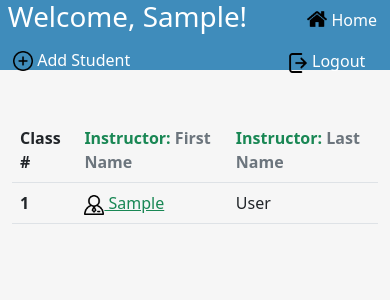
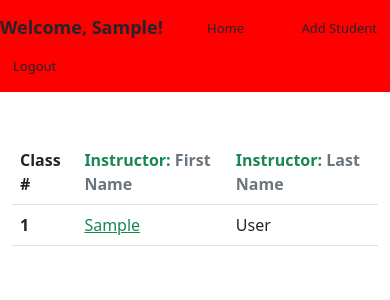
Before and after one commit to alexis0501/Python-Project, a Flask app: page /home in a window 390 px wide. Shown: the top 300 px of the page. Run offline with Flask 2, Linux system fonts and the light colour scheme; the visitor is signed in with stand-in values (Sample User, id 1); tables that the repository leaves empty or names only in its code hold one stand-in row (values such as "Sample post").

Commit message:
Added navbar onto every html page w/ media query

```diff
--- a/flask_app/static/css/navbar.css
+++ b/flask_app/static/css/navbar.css
@@ -1,31 +1,11 @@
-*{
-    margin: 0;
-    padding: 0;
+nav{
+    background-color: red;
 }
 
-
-.nav{
-    background-color: #3F8CBB;
-    width: 100%;
-    display: flex;
-    justify-content: space-between;
-    align-items: center;
-    height: 70px;
+.welcome-text{
+    font-size: xx-large;
+    font-weight: 600;
 }
-
-.nav-title{
-    color:rgb(255, 255, 255);
-    margin-left: 2%;
-}
-
-.margin-right-3{
-    margin-right: 3%;
-}
-
-.background-f6{
-    background-color: #f6f6f6 ;
-}
-
 .icon{
     height: 20px;
 }
@@ -41,3 +21,15 @@
 .home-icon-mb{
     margin-bottom: 5px;
 }
+
+@media only screen and (max-width: 580px) {
+    .icon{
+        display: none;
+    }
+    .welcome-text{
+        font-size: Large;
+    }
+    .mobile-size-nav{
+        font-size: 13px;
+    }
+}
--- a/flask_app/templates/dashboard.html
+++ b/flask_app/templates/dashboard.html
@@ -1,6 +1,5 @@
 <!DOCTYPE html>
 <html lang="en">
-
 <head>
     <meta charset="UTF-8" />
     <meta http-equiv="X-UA-Compatible" content="IE=edge" />
@@ -14,26 +13,22 @@
     <link href="https://cdn.jsdelivr.net/npm/bootstrap@5.2.0-beta1/dist/css/bootstrap.min.css" rel="stylesheet"
         integrity="sha384-0evHe/X+R7YkIZDRvuzKMRqM+OrBnVFBL6DOitfPri4tjfHxaWutUpFmBp4vmVor" crossorigin="anonymous" />
 </head>
-
-<body class="background-f6">
-    <nav class="nav">
-        <h1 class="nav-title text-black text-white">
+<body>
+    <nav class="navbar">
+        <span class="nav-item welcome-text">
             Welcome, <span class="text-upper"> {{user.first_name}}! </span>
-        </h1>
-
-        <a class="text-white btn" href="/home">
+        </span>
+            <a class="btn nav-item" href="/home">
                 <img class="icon home-icon-mb" src="{{ url_for('static', filename = 'icons/HomeIcon.png') }}" alt="Home icon">
-            Home
+                <span class="nav-item mobile-size-nav">Home</span>
             </a>
-
-        <a class="text-white btn " href="/student/new">
+            <a class="btn nav-item" href="/student/new">
                 <img class="icon add-icon-mb" src="{{ url_for('static', filename = 'icons/Add.png') }}" alt="Add icon">
-            Add Student
+                <span class="mobile-size-nav">Add Student</span>
             </a>
-
-        <a href="/logout" class="btn text-white margin-right-3">
+            <a href="/logout" class="btn nav-item float-end">
                 <img class="icon" src="{{ url_for('static', filename = 'icons/LogoutIcon.png') }}" alt="logout icon">
-        Logout
+                <span class="mobile-size-nav">Logout</span>
             </a>
     </nav>
 
```
Also changed, not shown: flask_app/templates/classroom.html (+11 -13 lines), flask_app/templates/gradeScale.html (+10 -13 lines), flask_app/templates/studentCreate.html (+10 -12 lines), flask_app/templates/studentEdit.html (+10 -13 lines), flask_app/templates/studentShow.html (+10 -13 lines), notes.txt (+10 -2 lines), 1 other file. Lines whose indentation alone changed are shown as unchanged.
